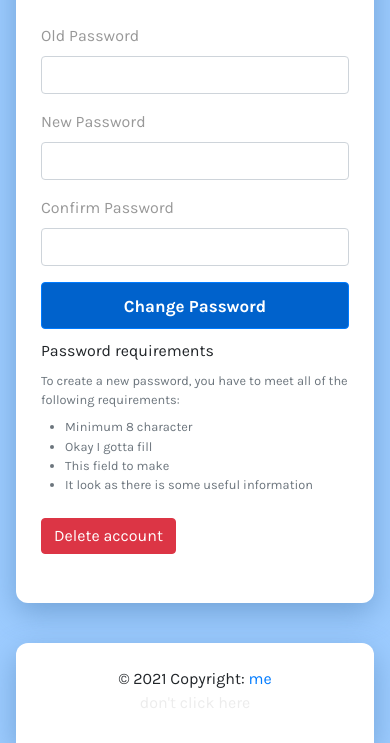
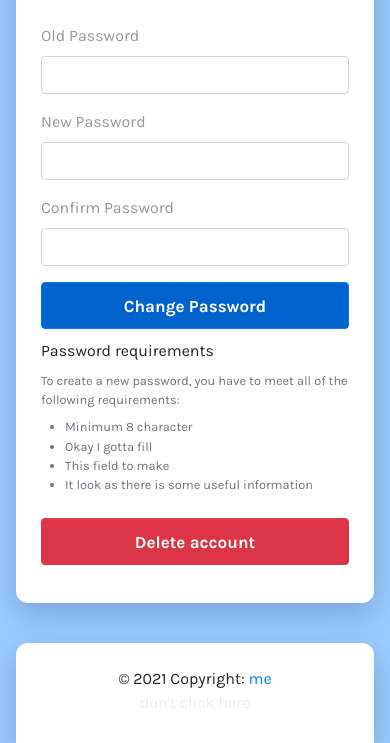
Before and after one commit to vairiskovels/log-it-app, a Flask app: template templates/account.html in a window 390 px wide. Shown: the part 707-1450 px from the top of the page. Run offline with Flask 2, Linux system fonts and the light colour scheme; the template is opened without the code that fills it, so the values that code supplies are empty; some libraries are stand-ins or nearby versions.

Commit message:
Update styles.css

```diff
--- a/static/styles/styles.css
+++ b/static/styles/styles.css
@@ -173,7 +173,7 @@ body {
         color: #fff;
     }
 
-    .delete-btn {
+    .delete-acc-btn {
         padding: 13px 20px 12px;
         background-color: #dc3545;
         width: 100%;
```
